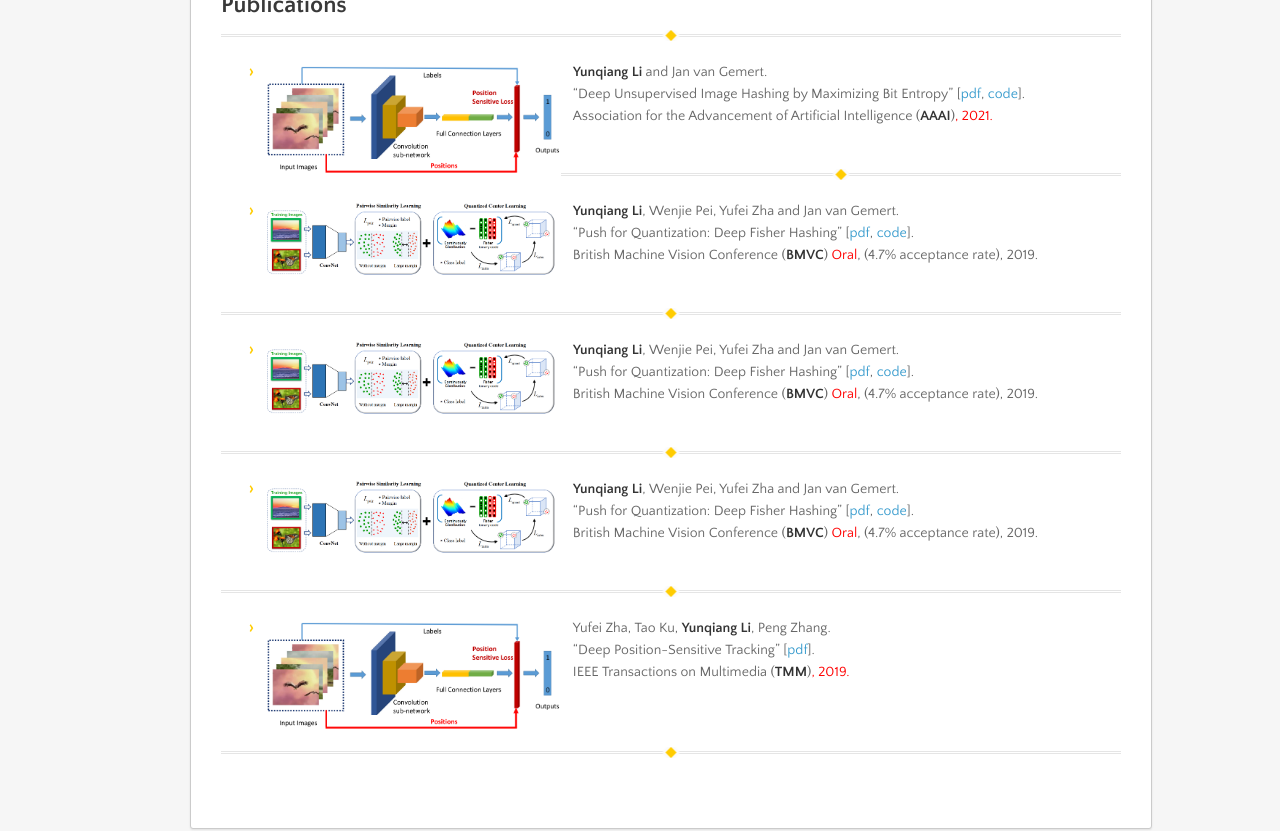
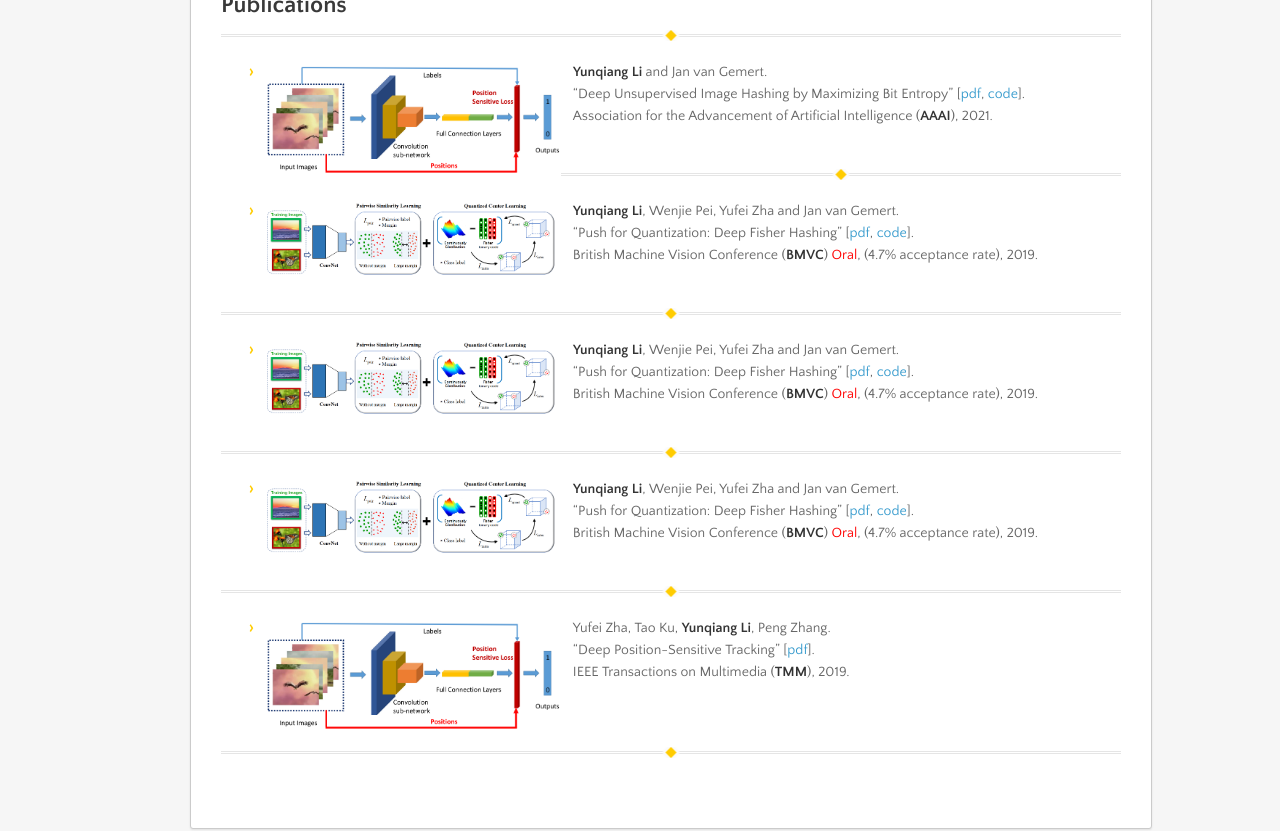
Before and after one commit to liyunqianggyn/liyunqianggyn.github.io, a Jekyll site: the page built from index.md, in a window 1280 px wide and 1400 px high, scrolled down 676 px. Shown: the part 531-1362 px from the top of the window. Built offline with Jekyll 4.4.1, drawn with Linux system fonts in a browser that asks for light colours; nearby versions of some CDN libraries; our own code applies the rules of GitHub Pages for plain Markdown files.

Commit message:
Update index.md

```diff
--- a/index.md
+++ b/index.md
@@ -60,7 +60,7 @@ Delft University of Technology
 ----------------------------------------------------------------------------------------------------------------------------
 - <img align="left" width="300" src="publication/TMM_zha.png">&emsp;__Yunqiang Li__ and Jan van Gemert.
 &emsp;"Deep Unsupervised Image Hashing by Maximizing Bit Entropy" [<a href="https://arxiv.org/pdf/2012.12334.pdf">pdf</a>, <a href="https://github.com/liyunqianggyn/Deep-Unsupervised-Image-Hashing">code</a>].<br/>
-&emsp;Association for the Advancement of Artificial Intelligence (__AAAI__)<span style="color:red">, 2021.
+&emsp;Association for the Advancement of Artificial Intelligence (__AAAI__), 2021.
 &nbsp;
 
 ----------------------------------------------------------------------------------------------------------------------------
@@ -84,7 +84,7 @@ Delft University of Technology
 ----------------------------------------------------------------------------------------------------------------------------
 - <img align="left" width="300" src="publication/TMM_zha.png">&emsp;Yufei Zha, Tao Ku,  __Yunqiang Li__, Peng Zhang.
 &emsp;"Deep Position-Sensitive Tracking" [<a href="https://ieeexplore.ieee.org/abstract/document/8734874">pdf</a>].<br/>
-&emsp;IEEE Transactions on Multimedia (__TMM__)<span style="color:red">, 2019.
+&emsp;IEEE Transactions on Multimedia (__TMM__), 2019.
 <br><br>
 
 
```
